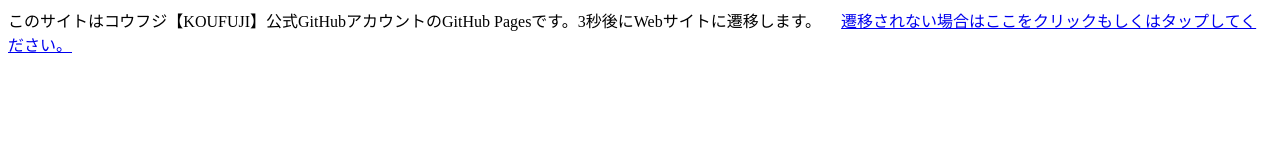
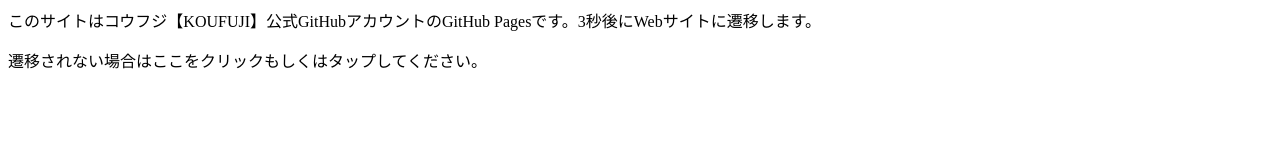
Before and after one commit to koufujioghaghpgs/koufujioghaghpgs.github.io, a plain HTML site: page index.html in a window 1280 px wide. Drawn offline with Linux system fonts and the light colour scheme.

Commit message:
Update index.html

```diff
--- a/index.html
+++ b/index.html
@@ -1,5 +1,5 @@
 <html>
 <a>このサイトはコウフジ【KOUFUJI】公式GitHubアカウントのGitHub Pagesです。3秒後にWebサイトに遷移します。</a>
-　<a href="https://koufujiows.blogspot.com">遷移されない場合はここをクリックもしくはタップしてください。</a>
+　<p href="https://koufujiows.blogspot.com">遷移されない場合はここをクリックもしくはタップしてください。</p>
   <meta http-equiv="refresh" content="3 ; URL=https://koufujiows.blogspot.com">
 </html>
```
